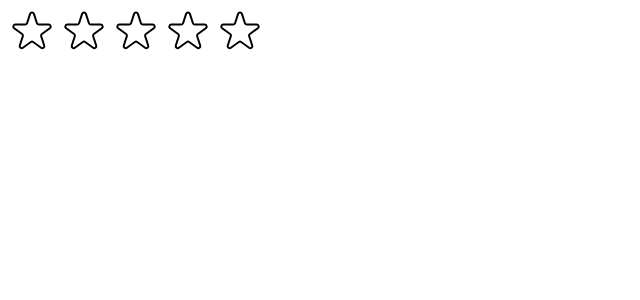
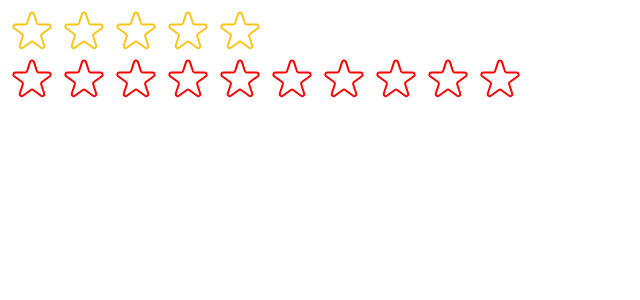
Before and after one commit to shubham4132/popcornMovies, a React (Create React App) app: page / in a window 1280 px wide. Shown: the top 300 px of the page, without its empty margins (0-640 px from the left). Built offline with nearby package versions, Linux system fonts and the light colour scheme.

Commit message:
working on starrating component IMPROVING RESUSABILITY WITH PROPS

```diff
--- a/src/StarRating.js
+++ b/src/StarRating.js
@@ -10,17 +10,23 @@
   display: "flex",
   gap: "4px",
 };
-const textStyle = {
-  lineHeight: "1",
-  margin: "0",
-};
-export default function StarRating({ maxRating = 5 }) {
+export default function StarRating({
+  maxRating = 5,
+  color = "#fcc419",
+  size = "48px",
+}) {
   const [rating, setRating] = useState(0);
   const [tempRating, setTempRating] = useState(0);
 
   function handleRating(x) {
     setRating(x);
   }
+  const textStyle = {
+    lineHeight: "1",
+    margin: "0",
+    color,
+    fontSize: `${size / 1.5}px`,
+  };
   return (
     <div style={containerStyle}>
       <div style={starContainer}>
@@ -31,6 +37,8 @@
             onRate={() => handleRating(i + 1)}
             onHoverIn={() => setTempRating(i + 1)}
             onHoverOut={() => setTempRating(0)}
+            color={color}
+            size={size}
           />
         ))}
       </div>
@@ -38,12 +46,12 @@
     </div>
   );
 }
-const starStyle = {
-  height: "48px",
-  width: "48px",
-  display: "block",
-};
-function Star({ onRate, full, onHoverIn, onHoverOut }) {
+function Star({ onRate, full, onHoverIn, onHoverOut, color, size }) {
+  const starStyle = {
+    height: `${size}`,
+    width: `${size}`,
+    display: "block",
+  };
   return (
     <span
       role="button"
@@ -56,8 +64,8 @@
         <svg
           xmlns="http://www.w3.org/2000/svg"
           viewBox="0 0 20 20"
-          fill="#000"
-          stroke="#000"
+          fill={color}
+          stroke={color}
         >
           <path d="M9.049 2.927c.3-.921 1.603-.921 1.902 0l1.07 3.292a1 1 0 00.95.69h3.462c.969 0 1.371 1.24.588 1.81l-2.8 2.034a1 1 0 00-.364 1.118l1.07 3.292c.3.921-.755 1.688-1.54 1.118l-2.8-2.034a1 1 0 00-1.175 0l-2.8 2.034c-.784.57-1.838-.197-1.539-1.118l1.07-3.292a1 1 0 00-.364-1.118L2.98 8.72c-.783-.57-.38-1.81.588-1.81h3.461a1 1 0 00.951-.69l1.07-3.292z" />
         </svg>
@@ -66,7 +74,7 @@
           xmlns="http://www.w3.org/2000/svg"
           fill="none"
           viewBox="0 0 24 24"
-          stroke="#000"
+          stroke={color}
         >
           <path
             strokeLinecap="round"
--- a/src/index.js
+++ b/src/index.js
@@ -9,5 +9,6 @@
   <React.StrictMode>
     {/* <App /> */}
     <StarRating maxRating={5} />
+    <StarRating maxRating={10} color="red" />
   </React.StrictMode>
 );
```
